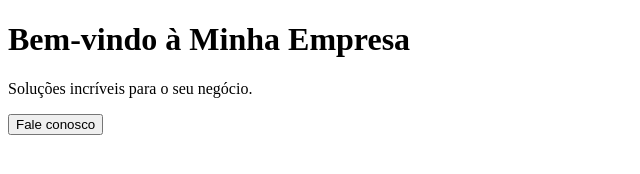
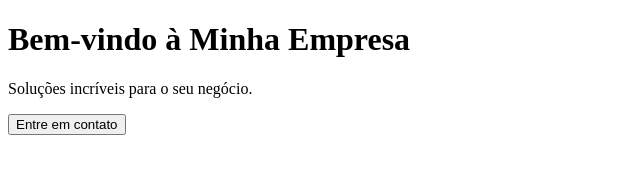
Before and after one commit to gabrielreckf/landing-page-empresa, a plain HTML site: page index.html in a window 1280 px wide. Shown: the full height of the page, 0-640 px from the left. Drawn offline with Linux system fonts and the light colour scheme.

Commit message:
Update index.html

```diff
--- a/index.html
+++ b/index.html
@@ -8,7 +8,7 @@
  <header>
  <h1>Bem-vindo à Minha Empresa</h1>
  <p>Soluções incríveis para o seu negócio.</p>
- <button>Fale conosco</button>
+ <button>Entre em contato</button>
  </header>
 </body>
 </html>
```
